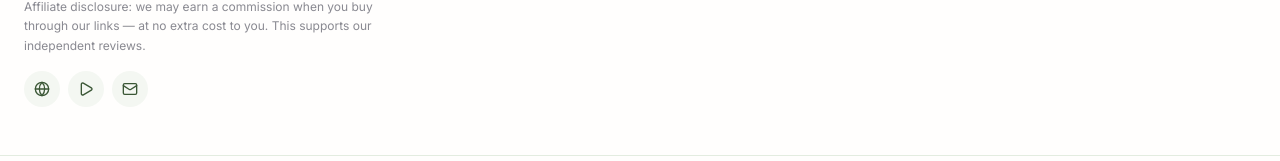
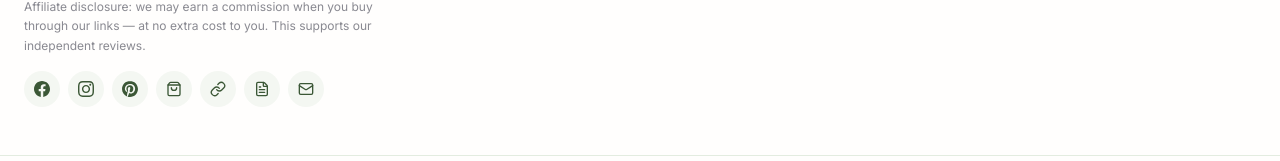
Before and after one commit to mohamedmosbeh255-design/beautynestkorea, a Next.js app: page / in a window 1280 px wide. Shown: the part 2307-2468 px from the top of the page. Built offline with nearby package versions, Linux system fonts and the light colour scheme; no server answers; the database is empty; a web font is replaced by a local one.

Commit message:
Add social media icons to footer

```diff
--- a/src/components/Footer.tsx
+++ b/src/components/Footer.tsx
@@ -1,5 +1,39 @@
 import Link from "next/link";
-import { Sparkles, Globe, Play, Mail } from "lucide-react";
+import { Sparkles, Link as LinkIcon, FileText, Mail, ShoppingBag } from "lucide-react";
+
+function FacebookIcon({ className }: { className?: string }) {
+  return (
+    <svg viewBox="0 0 24 24" fill="currentColor" className={className} aria-hidden="true">
+      <path d="M24 12.073c0-6.627-5.373-12-12-12s-12 5.373-12 12c0 5.99 4.388 10.954 10.125 11.854v-8.385H7.078v-3.47h3.047V9.43c0-3.007 1.792-4.669 4.533-4.669 1.312 0 2.686.235 2.686.235v2.953H15.83c-1.491 0-1.956.925-1.956 1.874v2.25h3.328l-.532 3.47h-2.796v8.385C19.612 23.027 24 18.062 24 12.073z" />
+    </svg>
+  );
+}
+
+function InstagramIcon({ className }: { className?: string }) {
+  return (
+    <svg viewBox="0 0 24 24" fill="currentColor" className={className} aria-hidden="true">
+      <path d="M12 2.163c3.204 0 3.584.012 4.85.07 3.252.148 4.771 1.691 4.919 4.919.058 1.265.069 1.645.069 4.849 0 3.205-.012 3.584-.069 4.849-.149 3.225-1.664 4.771-4.919 4.919-1.266.058-1.644.07-4.85.07-3.204 0-3.584-.012-4.849-.07-3.26-.149-4.771-1.699-4.919-4.92-.058-1.265-.07-1.644-.07-4.849 0-3.204.013-3.583.07-4.849.149-3.227 1.664-4.771 4.919-4.919 1.266-.057 1.645-.069 4.849-.069zm0-2.163c-3.259 0-3.667.014-4.947.072-4.358.2-6.78 2.618-6.98 6.98-.059 1.281-.073 1.689-.073 4.948 0 3.259.014 3.668.072 4.948.2 4.358 2.618 6.78 6.98 6.98 1.281.058 1.689.072 4.948.072 3.259 0 3.668-.014 4.948-.072 4.354-.2 6.782-2.618 6.979-6.98.059-1.28.073-1.689.073-4.948 0-3.259-.014-3.667-.072-4.947-.196-4.354-2.617-6.78-6.979-6.98-1.281-.059-1.69-.073-4.949-.073zm0 5.838c-3.403 0-6.162 2.759-6.162 6.162s2.759 6.163 6.162 6.163 6.162-2.759 6.162-6.163c0-3.403-2.759-6.162-6.162-6.162zm0 10.162c-2.209 0-4-1.79-4-4 0-2.209 1.791-4 4-4s4 1.791 4 4c0 2.21-1.791 4-4 4zm6.406-11.845c-.796 0-1.441.645-1.441 1.44s.645 1.44 1.441 1.44c.795 0 1.439-.645 1.439-1.44s-.644-1.44-1.439-1.44z" />
+    </svg>
+  );
+}
+
+function PinterestIcon({ className }: { className?: string }) {
+  return (
+    <svg viewBox="0 0 24 24" fill="currentColor" className={className} aria-hidden="true">
+      <path d="M12.017 0C5.396 0 .029 5.367.029 11.987c0 5.079 3.158 9.417 7.618 11.162-.105-.949-.199-2.403.041-3.439.219-.937 1.406-5.957 1.406-5.957s-.359-.72-.359-1.781c0-1.663.967-2.911 2.168-2.911 1.024 0 1.518.769 1.518 1.688 0 1.029-.653 2.567-.992 3.992-.285 1.193.6 2.165 1.775 2.165 2.128 0 3.768-2.245 3.768-5.487 0-2.861-2.063-4.869-5.008-4.869-3.41 0-5.409 2.562-5.409 5.199 0 1.033.394 2.143.889 2.741.099.12.112.225.085.345-.09.375-.293 1.199-.334 1.363-.053.225-.172.271-.401.165-1.495-.69-2.433-2.878-2.433-4.646 0-3.776 2.748-7.252 7.92-7.252 4.158 0 7.392 2.967 7.392 6.923 0 4.135-2.607 7.462-6.233 7.462-1.214 0-2.354-.629-2.758-1.379l-.749 2.848c-.269 1.045-1.004 2.352-1.498 3.146 1.123.345 2.306.535 3.55.535 6.607 0 11.985-5.365 11.985-11.987C23.97 5.39 18.592.026 11.985.026L12.017 0z" />
+    </svg>
+  );
+}
+
+const socials = [
+  { href: "https://www.facebook.com/mohamed.mosbeh.508798/", label: "Facebook", Icon: FacebookIcon },
+  { href: "https://www.instagram.com/beautynest_k_beauty_expert/", label: "Instagram", Icon: InstagramIcon },
+  { href: "https://fr.pinterest.com/beautynest_skincare/", label: "Pinterest", Icon: PinterestIcon },
+  { href: "https://benable.com/BeautyNest2026", label: "Benable", Icon: ShoppingBag },
+  { href: "https://c8ke.me/beautynestkorea", label: "Short links", Icon: LinkIcon },
+  { href: "https://sites.google.com/view/beautynestskincare/kbeauty-serums", label: "Google Sites", Icon: FileText },
+  { href: "mailto:mohamedmosbeh255@gmail.com", label: "Email", Icon: Mail },
+];
 
 export default function Footer() {
   return (
@@ -18,9 +52,17 @@ export default function Footer() {
           <p className="mt-4 max-w-sm text-xs leading-relaxed text-ink-soft/80">
             Affiliate disclosure: we may earn a commission when you buy through our links — at no extra cost to you. This supports our independent reviews.
           </p>
-          <div className="mt-4 flex gap-2">
-            {[Globe, Play, Mail].map((Icon, i) => (
-              <a key={i} href="#" className="flex h-9 w-9 items-center justify-center rounded-full bg-sage-50 text-sage-700 transition hover:bg-sage-100">
+          <div className="mt-4 flex flex-wrap gap-2">
+            {socials.map(({ href, label, Icon }) => (
+              <a
+                key={label}
+                href={href}
+                target="_blank"
+                rel="noopener noreferrer"
+                aria-label={label}
+                title={label}
+                className="flex h-9 w-9 items-center justify-center rounded-full bg-sage-50 text-sage-700 transition hover:bg-sage-100"
+              >
                 <Icon className="h-4 w-4" />
               </a>
             ))}
```
